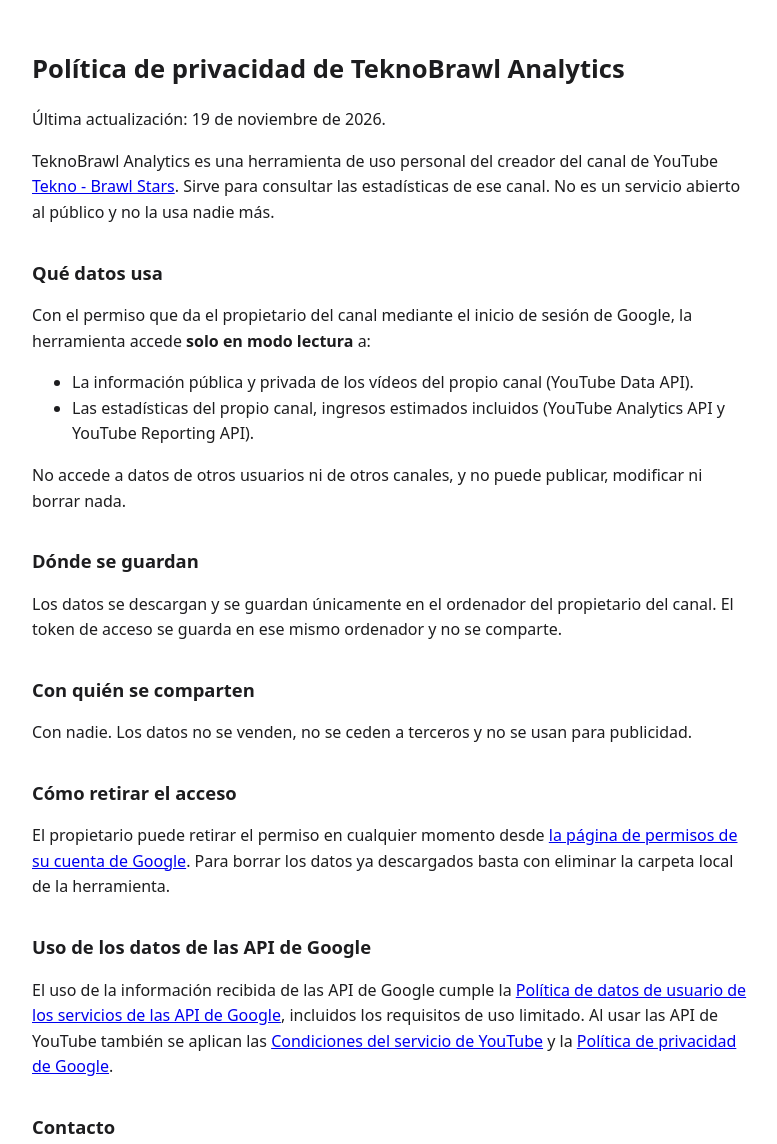
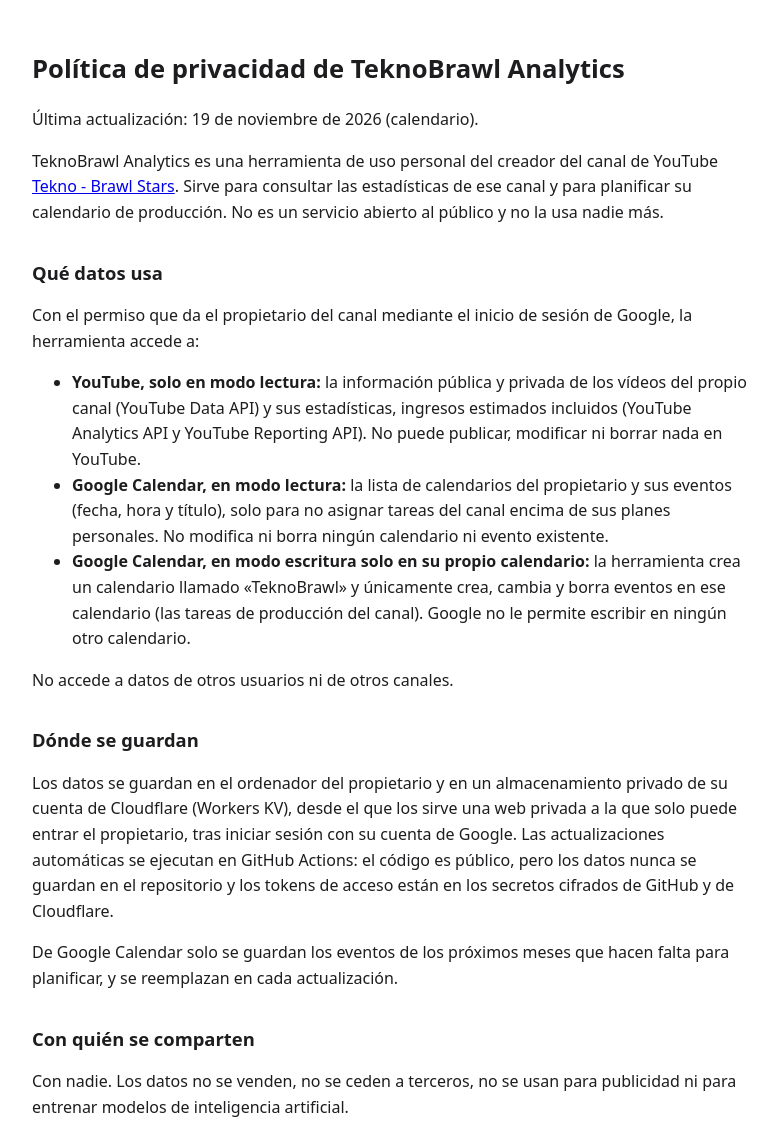
Before and after one commit to ByTecno/ByTecno.github.io, a plain HTML site: page privacy.html in a window 1280 px wide. Shown: the top 1144 px of the page, without its empty margins (248-1025 px from the left). Drawn offline with Linux system fonts and the light colour scheme.

Commit message:
Privacidad: permisos de Google Calendar y almacenamiento en Cloudflare
Co-Authored-By: Claude Opus 5.5 <noreply@anthropic.com>

```diff
--- a/privacy.html
+++ b/privacy.html
@@ -12,29 +12,31 @@
 </head>
 <body>
 <h1>Política de privacidad de TeknoBrawl Analytics</h1>
-<p>Última actualización: 19 de noviembre de 2026.</p>
+<p>Última actualización: 19 de noviembre de 2026 (calendario).</p>
 
-<p>TeknoBrawl Analytics es una herramienta de uso personal del creador del canal de YouTube <a href="https://www.youtube.com/channel/UCimOkmWDV8u4BKpyd57aleg">Tekno - Brawl Stars</a>. Sirve para consultar las estadísticas de ese canal. No es un servicio abierto al público y no la usa nadie más.</p>
+<p>TeknoBrawl Analytics es una herramienta de uso personal del creador del canal de YouTube <a href="https://www.youtube.com/channel/UCimOkmWDV8u4BKpyd57aleg">Tekno - Brawl Stars</a>. Sirve para consultar las estadísticas de ese canal y para planificar su calendario de producción. No es un servicio abierto al público y no la usa nadie más.</p>
 
 <h2>Qué datos usa</h2>
-<p>Con el permiso que da el propietario del canal mediante el inicio de sesión de Google, la herramienta accede <strong>solo en modo lectura</strong> a:</p>
+<p>Con el permiso que da el propietario del canal mediante el inicio de sesión de Google, la herramienta accede a:</p>
 <ul>
-  <li>La información pública y privada de los vídeos del propio canal (YouTube Data API).</li>
-  <li>Las estadísticas del propio canal, ingresos estimados incluidos (YouTube Analytics API y YouTube Reporting API).</li>
+  <li><strong>YouTube, solo en modo lectura:</strong> la información pública y privada de los vídeos del propio canal (YouTube Data API) y sus estadísticas, ingresos estimados incluidos (YouTube Analytics API y YouTube Reporting API). No puede publicar, modificar ni borrar nada en YouTube.</li>
+  <li><strong>Google Calendar, en modo lectura:</strong> la lista de calendarios del propietario y sus eventos (fecha, hora y título), solo para no asignar tareas del canal encima de sus planes personales. No modifica ni borra ningún calendario ni evento existente.</li>
+  <li><strong>Google Calendar, en modo escritura solo en su propio calendario:</strong> la herramienta crea un calendario llamado «TeknoBrawl» y únicamente crea, cambia y borra eventos en ese calendario (las tareas de producción del canal). Google no le permite escribir en ningún otro calendario.</li>
 </ul>
-<p>No accede a datos de otros usuarios ni de otros canales, y no puede publicar, modificar ni borrar nada.</p>
+<p>No accede a datos de otros usuarios ni de otros canales.</p>
 
 <h2>Dónde se guardan</h2>
-<p>Los datos se descargan y se guardan únicamente en el ordenador del propietario del canal. El token de acceso se guarda en ese mismo ordenador y no se comparte.</p>
+<p>Los datos se guardan en el ordenador del propietario y en un almacenamiento privado de su cuenta de Cloudflare (Workers KV), desde el que los sirve una web privada a la que solo puede entrar el propietario, tras iniciar sesión con su cuenta de Google. Las actualizaciones automáticas se ejecutan en GitHub Actions: el código es público, pero los datos nunca se guardan en el repositorio y los tokens de acceso están en los secretos cifrados de GitHub y de Cloudflare.</p>
+<p>De Google Calendar solo se guardan los eventos de los próximos meses que hacen falta para planificar, y se reemplazan en cada actualización.</p>
 
 <h2>Con quién se comparten</h2>
-<p>Con nadie. Los datos no se venden, no se ceden a terceros y no se usan para publicidad.</p>
+<p>Con nadie. Los datos no se venden, no se ceden a terceros, no se usan para publicidad ni para entrenar modelos de inteligencia artificial.</p>
 
 <h2>Cómo retirar el acceso</h2>
-<p>El propietario puede retirar el permiso en cualquier momento desde <a href="https://myaccount.google.com/permissions">la página de permisos de su cuenta de Google</a>. Para borrar los datos ya descargados basta con eliminar la carpeta local de la herramienta.</p>
+<p>El propietario puede retirar el permiso en cualquier momento desde <a href="https://myaccount.google.com/permissions">la página de permisos de su cuenta de Google</a>. Para borrar los datos ya guardados basta con eliminar la carpeta local de la herramienta y su almacenamiento de Cloudflare. El calendario «TeknoBrawl» se puede borrar desde Google Calendar.</p>
 
 <h2>Uso de los datos de las API de Google</h2>
-<p>El uso de la información recibida de las API de Google cumple la <a href="https://developers.google.com/terms/api-services-user-data-policy">Política de datos de usuario de los servicios de las API de Google</a>, incluidos los requisitos de uso limitado. Al usar las API de YouTube también se aplican las <a href="https://www.youtube.com/t/terms">Condiciones del servicio de YouTube</a> y la <a href="https://policies.google.com/privacy">Política de privacidad de Google</a>.</p>
+<p>El uso de la información recibida de las API de Google cumple la <a href="https://developers.google.com/terms/api-services-user-data-policy">Política de datos de usuario de los servicios de las API de Google</a>, incluidos los requisitos de uso limitado. Al usar las API de YouTube y de Google Calendar también se aplican las <a href="https://www.youtube.com/t/terms">Condiciones del servicio de YouTube</a> y la <a href="https://policies.google.com/privacy">Política de privacidad de Google</a>.</p>
 
 <h2>Contacto</h2>
 <p>Para cualquier duda, escribe a través del canal de YouTube <a href="https://www.youtube.com/channel/UCimOkmWDV8u4BKpyd57aleg">Tekno - Brawl Stars</a>.</p>
```
Also changed, not shown: terms.html (+1 -1 lines).
